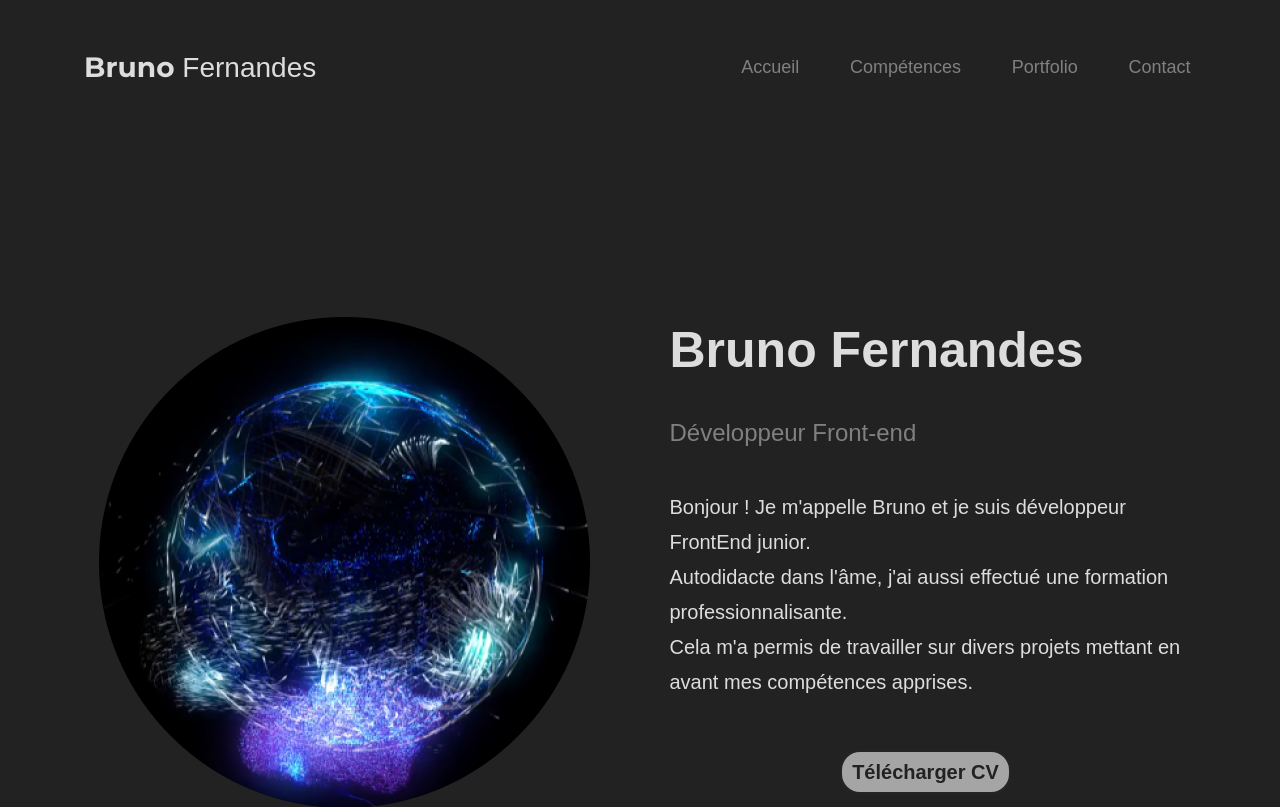
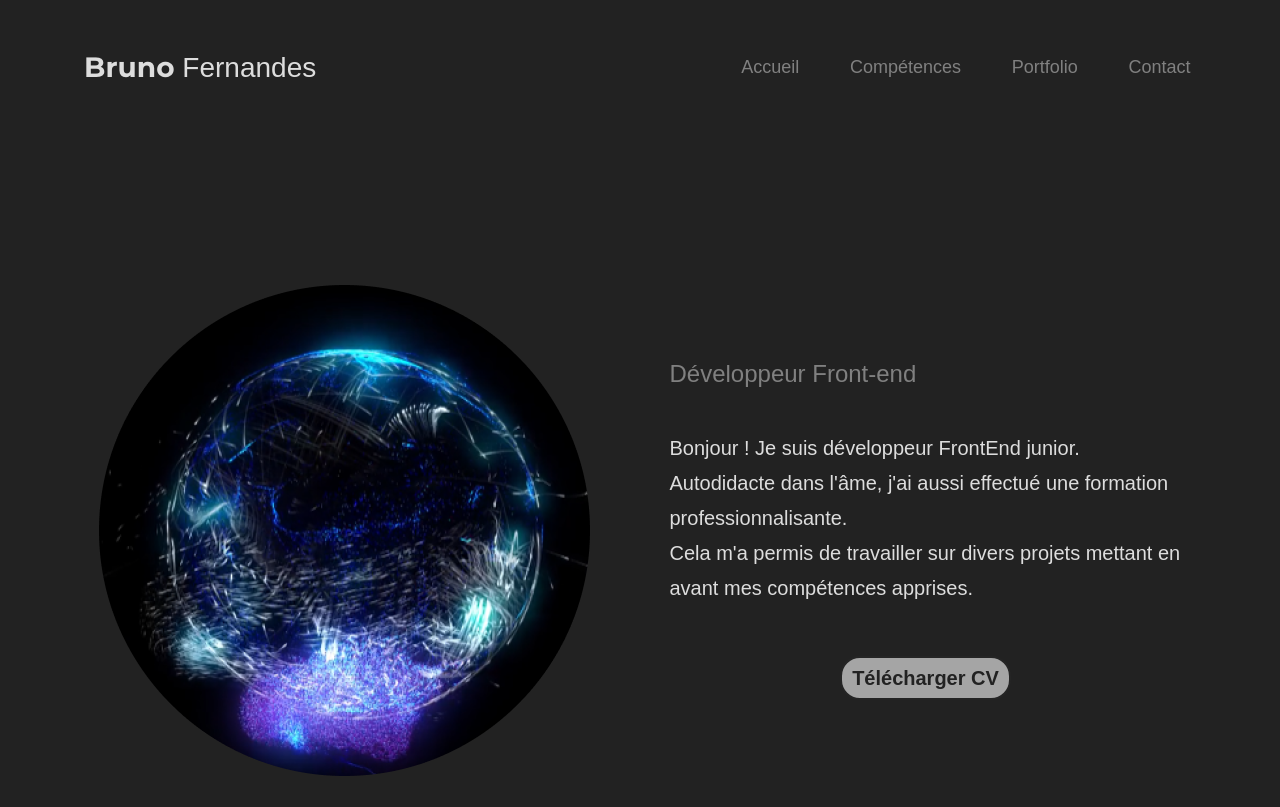
Before and after one commit to BrunoFrds/portfolio, a React (Create React App) app: page / in a window 1280 px wide. Shown: the top 807 px of the page. Built offline with nearby package versions, Linux system fonts and the light colour scheme.

Commit message:
Correction

```diff
--- a/src/Pages/Accueil/Accueil.jsx
+++ b/src/Pages/Accueil/Accueil.jsx
@@ -8,10 +8,9 @@ const Accueil = () => {
         <img src={ellipse} alt="logo accueil" className="accueil-image" />
       </div>
       <div className="accueil-presentation">
-        <h1 className="accueil-name">Bruno Fernandes</h1>
         <h2 className="accueil-title">Développeur Front-end</h2>
         <p className="accueil-description">
-          Bonjour ! Je m'appelle Bruno et je suis développeur FrontEnd junior.{" "}
+          Bonjour ! Je suis développeur FrontEnd junior.
           <br />
           Autodidacte dans l'âme, j'ai aussi effectué une formation
           professionnalisante. <br />
```
